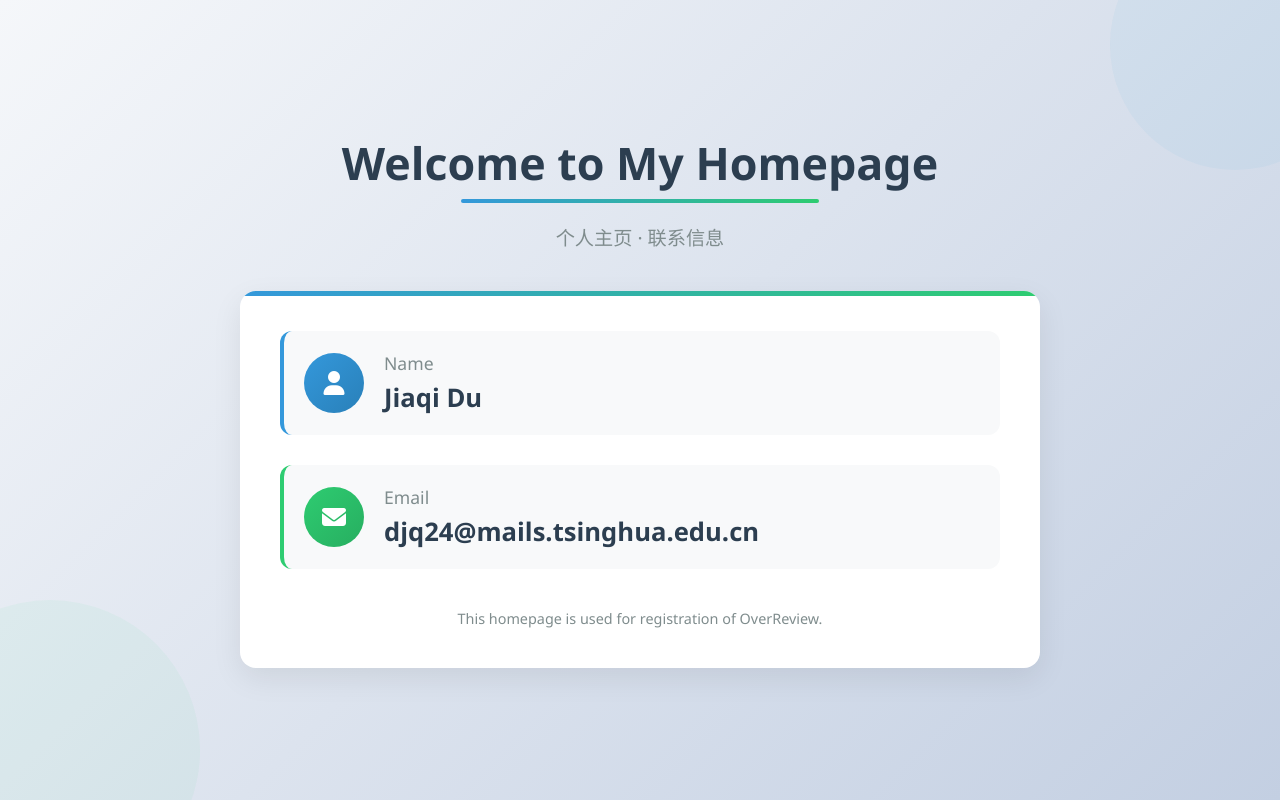
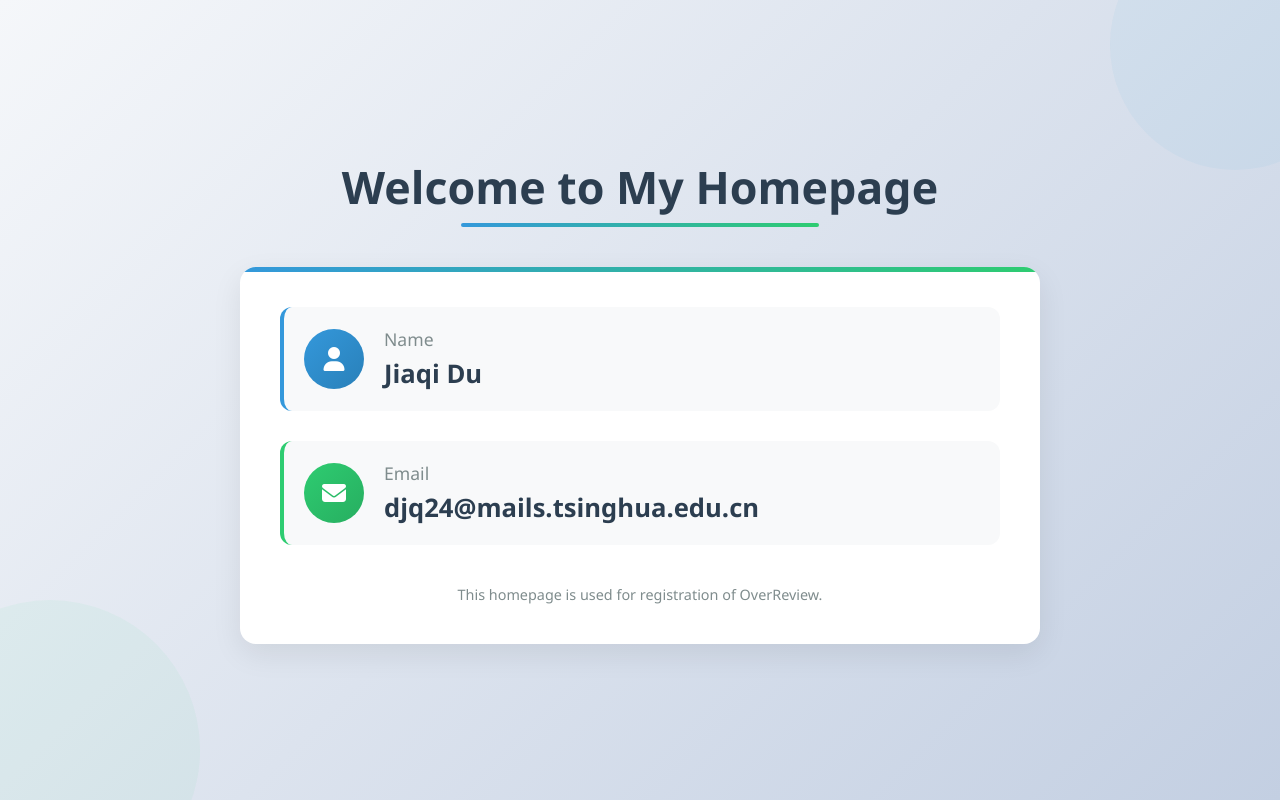
Before and after one commit to dojeese-maker/dojeese-maker.github.io, a plain HTML site: page index.html in a window 1280 px wide. Drawn offline with Linux system fonts and the light colour scheme.

Commit message:
Update index.html

```diff
--- a/index.html
+++ b/index.html
@@ -228,7 +228,6 @@
     <div class="container">
         <header>
             <h1>Welcome to My Homepage</h1>
-            <p class="subtitle">个人主页 · 联系信息</p>
         </header>
 
         <main>
```
